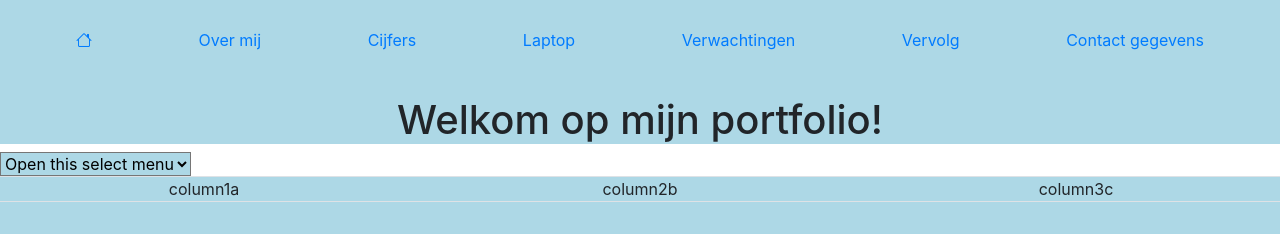
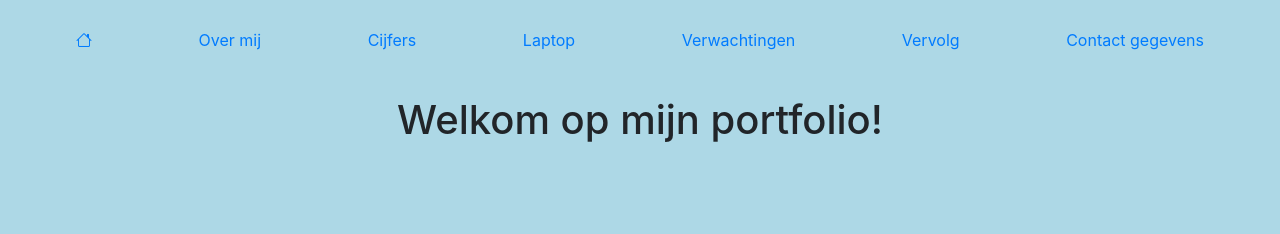
Before and after one commit to erniespawn/bootstrap, a plain HTML site: page index.html in a window 1280 px wide. Drawn offline with nearby package versions, Linux system fonts and the light colour scheme.

Commit message:
Update index.html

```diff
--- a/index.html
+++ b/index.html
@@ -26,22 +26,6 @@
         <h1> Welkom op mijn portfolio!</h1>
 
 
-	<select class="form-select" aria-label="Default select example">
-  		<option selected>Open this select menu</option>
-  		<option value="1">One</option>
-  		<option value="2">Two</option>
-  		<option value="3">Three</option>
-	</select>
-
-        <div class="container-mc border">
-            <div class="row">
-                <div class="col-md-4">column1a</div>
-                <div class="col-md-4">column2b</div>
-                <div class="col-md-4">column3c</div>
-            </div>
-        </div>
-
-
         <script src="" async defer></script>
         <script src="https://code.jquery.com/jquery-3.4.1.slim.min.js" integrity="sha384-J6qa4849blE2+poT4WnyKhv5vZF5SrPo0iEjwBvKU7imGFAV0wwj1yYfoRSJoZ+n" crossorigin="anonymous"></script>
         <script src="https://cdn.jsdelivr.net/npm/popper.js@1.16.0/dist/umd/popper.min.js" integrity="sha384-Q6E9RHvbIyZFJoft+2mJbHaEWldlvI9IOYy5n3zV9zzTtmI3UksdQRVvoxMfooAo" crossorigin="anonymous"></script>
```
